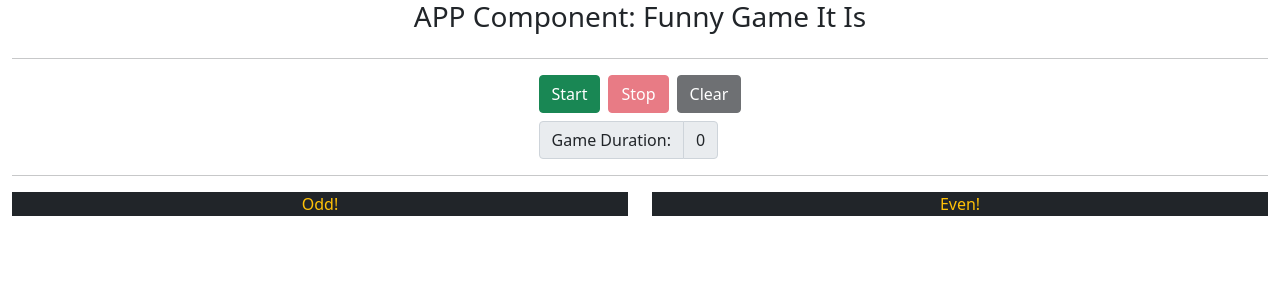
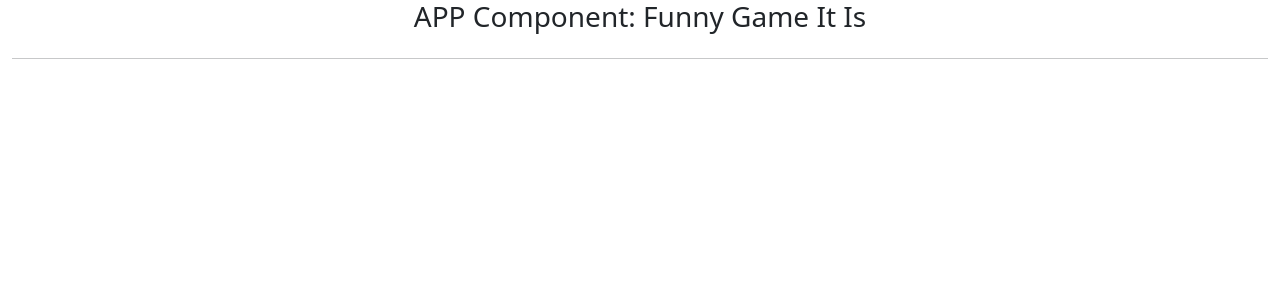
Before and after one commit to S4UR000N/Angular-TypeScript-Learning-Project, an Angular app: page / in a window 1280 px wide. Shown: the top 300 px of the page. Built offline with nearby package versions, Linux system fonts and the light colour scheme.

Commit message:
Added folder structure for Directives (attibute and structural), Services and Pipes. Before making my own directives.

```diff
--- a/src/app/components/game/game.component.html
+++ b/src/app/components/game/game.component.html
@@ -7,11 +7,14 @@
     </div>
     <hr>
 
+    <!-- Text Editor Component -->
     <!-- <app-text-editor></app-text-editor> -->
+
+
     <!-- Game Control Component -->
-    <app-game-control (tickEmitter)="duration = $event"></app-game-control>
-    <hr>
+    <!-- <app-game-control (tickEmitter)="duration = $event"></app-game-control> -->
+    <!-- <hr> -->
 
     <!-- Game Display: Odd and Even -->
-    <app-game-display [duration]="duration"></app-game-display>
+    <!-- <app-game-display [duration]="duration"></app-game-display> -->
 </div>
```
